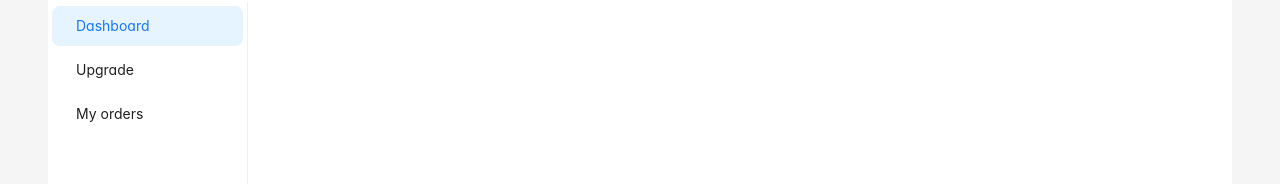
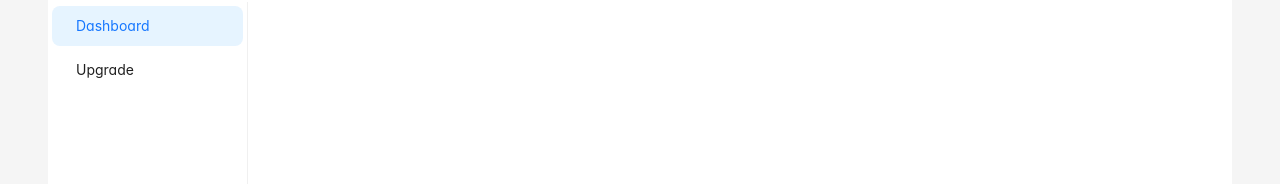
Before and after one commit to shreyas2711/AI_Saas, a React (Create React App) app in the folder frontend/: page /userDetail in a window 1280 px wide. Shown: the part 140-324 px from the top of the page. Built offline with nearby package versions, Linux system fonts and the light colour scheme.

Commit message:
commit frontend

```diff
--- a/frontend/src/UserLevelLayout.js
+++ b/frontend/src/UserLevelLayout.js
@@ -21,7 +21,6 @@ const UserLevelLayout = () => {
   const items3 = [
     { key: 'userDashboard', label: 'Dashboard' }, // Ensure this matches the route path
     { key: 'upgrade', label: 'Upgrade' },
-    { key: 'sharpenImage', label: 'My orders' },
   ];
 
   const handleNavigateNavbar = ({ key }) => {
```
